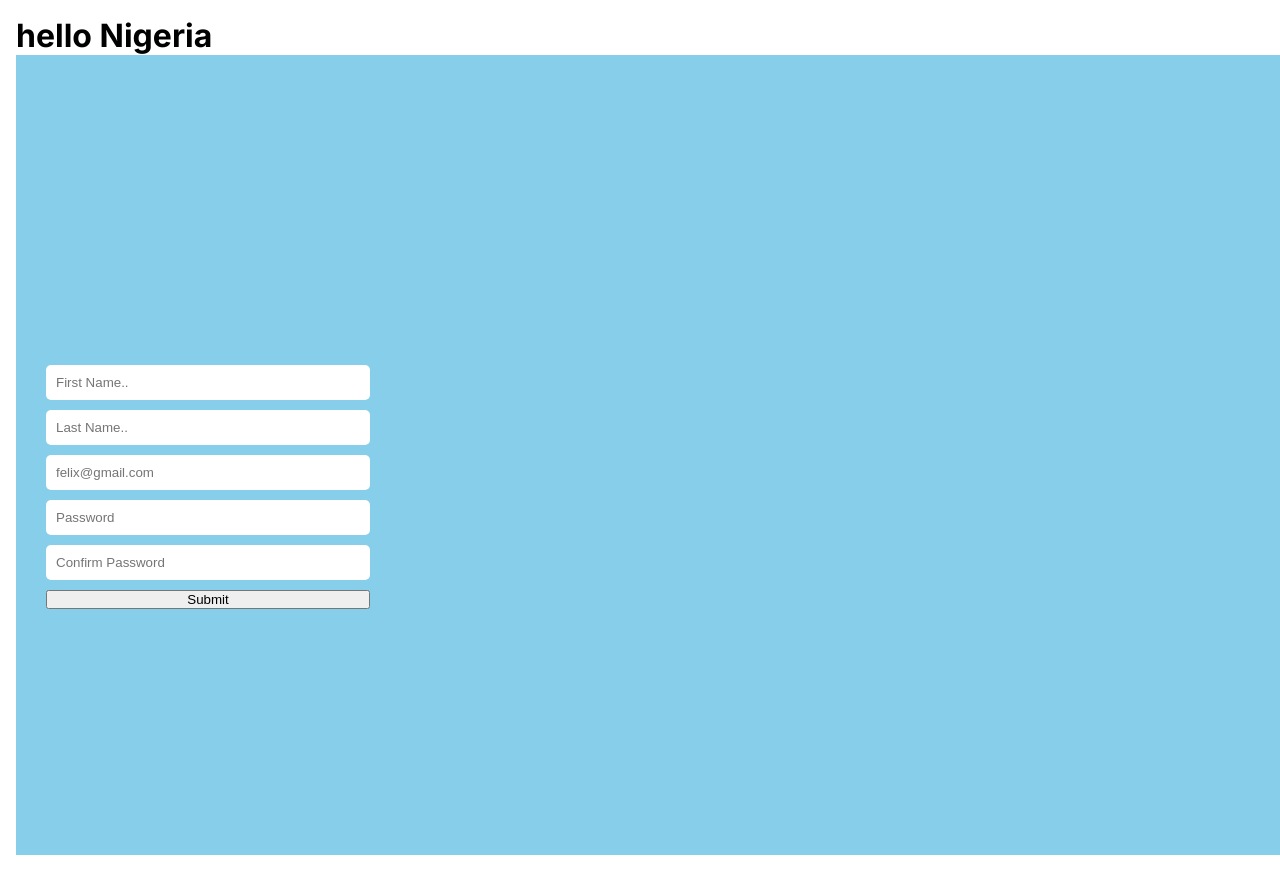
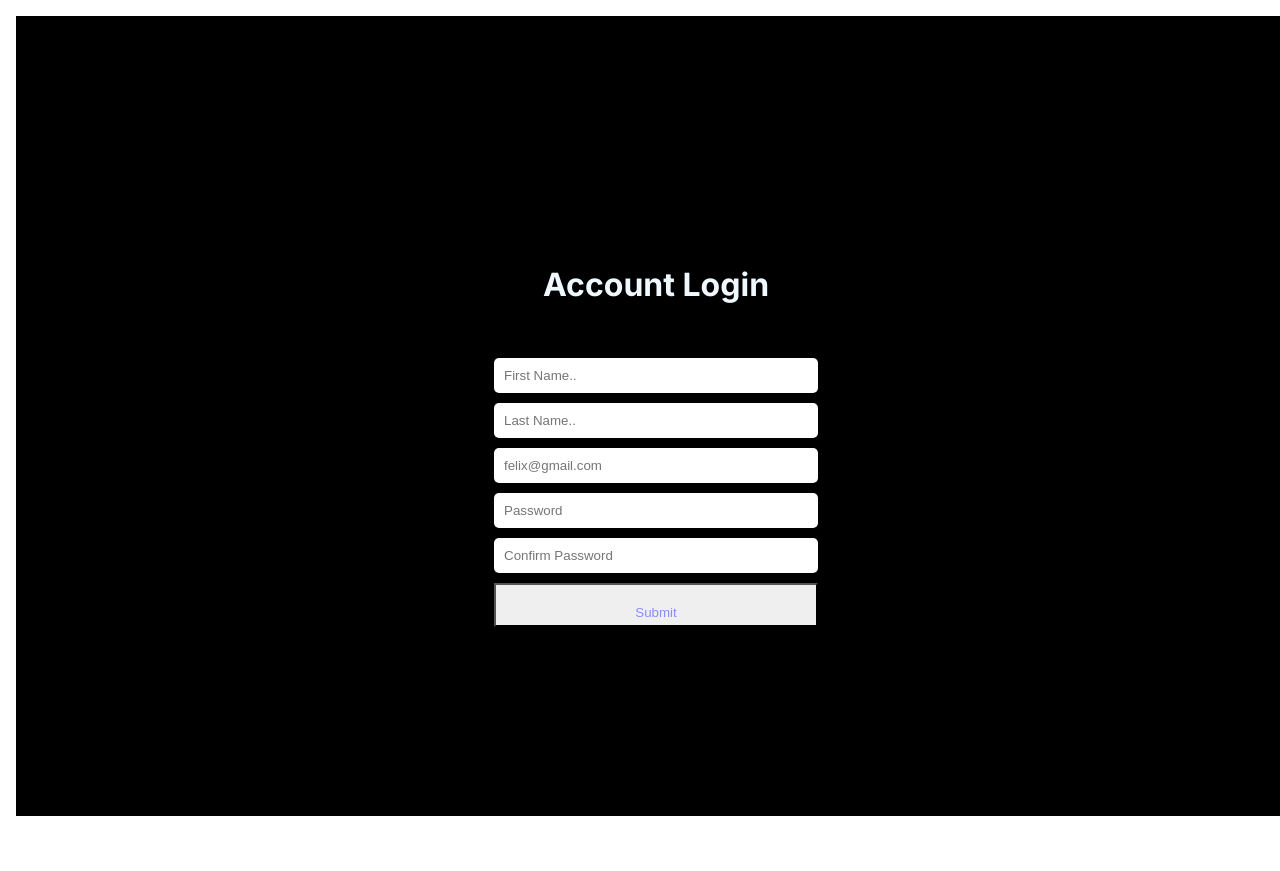
Before and after one commit to Preciousnnebuogor/Form-validation, a Next.js app: page / in a window 1280 px wide. After the commit the page ends 832 px from the top, so only its background shows below. Built offline with nearby package versions, Linux system fonts and the light colour scheme.

Commit message:
css updated

```diff
--- a/app/about/page.jsx
+++ /dev/null
@@ -1,3 +0,0 @@
-export default function About() {
-    return <div>i love you</div>
-}
--- a/app/components/product/ProductCard.module.scss
+++ b/app/components/product/ProductCard.module.scss
@@ -1,21 +1,27 @@
 .App {
   width: 100vw;
-  background-color: skyblue;
+  background-color: black;
   height: 100vh;
   display: flex;
   align-items: center;
-  justify-content: start;
+  justify-content: center;
+  flex-direction: column;
+
+  h1{
+    color: aliceblue;
+    margin: 0 0 24px 0;
+  }
 }
 
 .form {
   width: 30%;
   height: 30%;
-
   padding: 30px;
   border-radius: 10px;
   display: flex;
   justify-content: space-between;
   flex-direction: column;
+
 
   input {
     padding: 10px;
@@ -25,3 +31,37 @@
     border-radius: 5px;
   }
 }
+.submit {
+  padding: 20px 20px;
+  border-radius: 0;
+  overflow: hidden;
+  align-items: center;
+  color: rgb(139, 139, 251);
+  cursor: grab;
+
+  &::before {
+    position: absolute;
+    content: "";
+    top: 0;
+    left: 0;
+    width: 100%;
+    height: 100%;
+    background: linear-gradient(
+      120deg,
+      transparent,
+      var(--primary-color),
+      transparent
+    );
+    transform: translateX(-100%);
+    transition: 0.6s;
+  }
+
+  &:hover {
+    background: transparent;
+    box-shadow: 0 0 20px 10px hsla(204, 70%, 53%, 0.5);
+
+    &::before {
+      transform: translateX(100%);
+    }
+  }
+}
--- a/app/components/product/ProductCard.tsx
+++ b/app/components/product/ProductCard.tsx
@@ -5,33 +5,66 @@ import { userSchema } from "@/app/validation/Uservalid";
 import { useForm } from "react-hook-form";
 import { yupResolver } from "@hookform/resolvers/yup";
 
-
 export default function ProductCard() {
- const {register, handleSubmit,formState:{ errors }, reset } = useForm({
+  const {
+    register,
+    handleSubmit,
+    formState: { errors },
+    reset,
+  } = useForm({
     resolver: yupResolver(userSchema),
   });
   const onSubmitHandler = (data: any) => {
     console.log({ data });
     reset();
-  }
-
-
+  };
 
   return (
+    <>
+
       <div className={style.App}>
+      <h1>Account Login</h1>
         <form onSubmit={handleSubmit(onSubmitHandler)} className={style.form}>
-        <input type="text" required placeholder="First Name.." {...register('firstName')} />
+          <input
+            type="text"
+            required
+            placeholder="First Name.."
+            {...register("firstName")}
+          />
           <p>{errors.firstName?.message}</p>
-        <input type="text" required placeholder="Last Name.." {...register('lastName')}/>
+          <input
+            type="text"
+            required
+            placeholder="Last Name.."
+            {...register("lastName")}
+          />
           <p>{errors.lastName?.message}</p>
-        <input type="text" required placeholder="felix@gmail.com" {...register('email')} />
+          <input
+            type="text"
+            required
+            placeholder="felix@gmail.com"
+            {...register("email")}
+          />
           <p>{errors.email?.message}</p>
-        <input type="text" required placeholder="Password" {...register('password')}/>
+          <input
+            type="text"
+            required
+            placeholder="Password"
+            {...register("password")}
+          />
           <p>{errors.password?.message}</p>
-        <input type="text" required placeholder="Confirm Password" {...register('confirmPassword')} />
+          <input
+            type="text"
+            required
+            placeholder="Confirm Password"
+            {...register("confirmPassword")}
+          />
           <p>{errors.confirmPassword?.message}</p>
-        <button type="submit">Submit</button>
+          <button type="submit" className={style.submit}>
+            Submit
+          </button>
         </form>
       </div>
+    </>
   );
-  };
+}
--- a/app/page.tsx
+++ b/app/page.tsx
@@ -5,7 +5,7 @@ export default function home() {
   return (
     <>
     <main>
-      <h1>hello Nigeria</h1>
+
     <ProductCard />
     </main>
     </>
```
Also changed, not shown: app/about/About.module.scss (deleted). Lines whose indentation alone changed are shown as unchanged.
